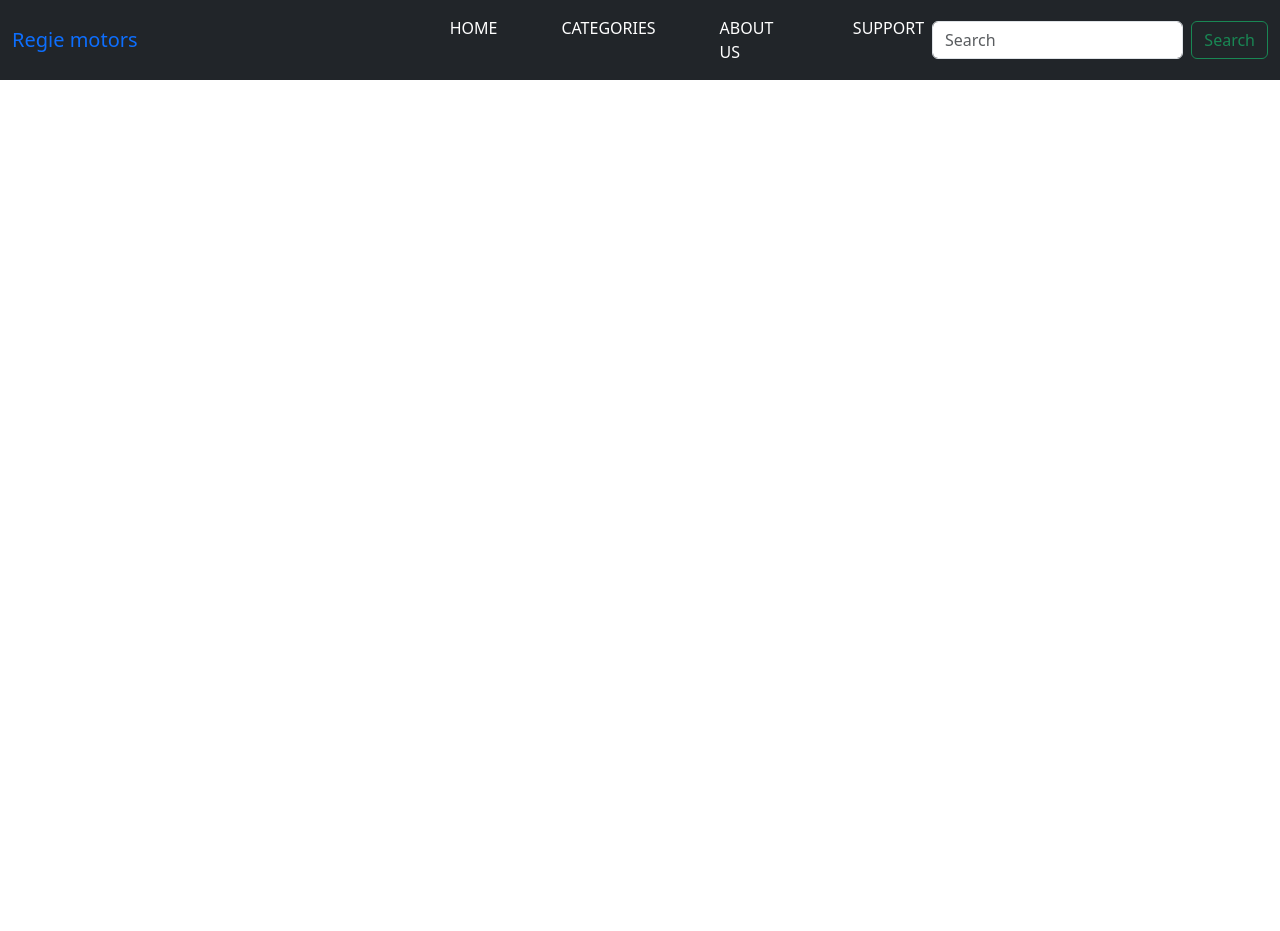
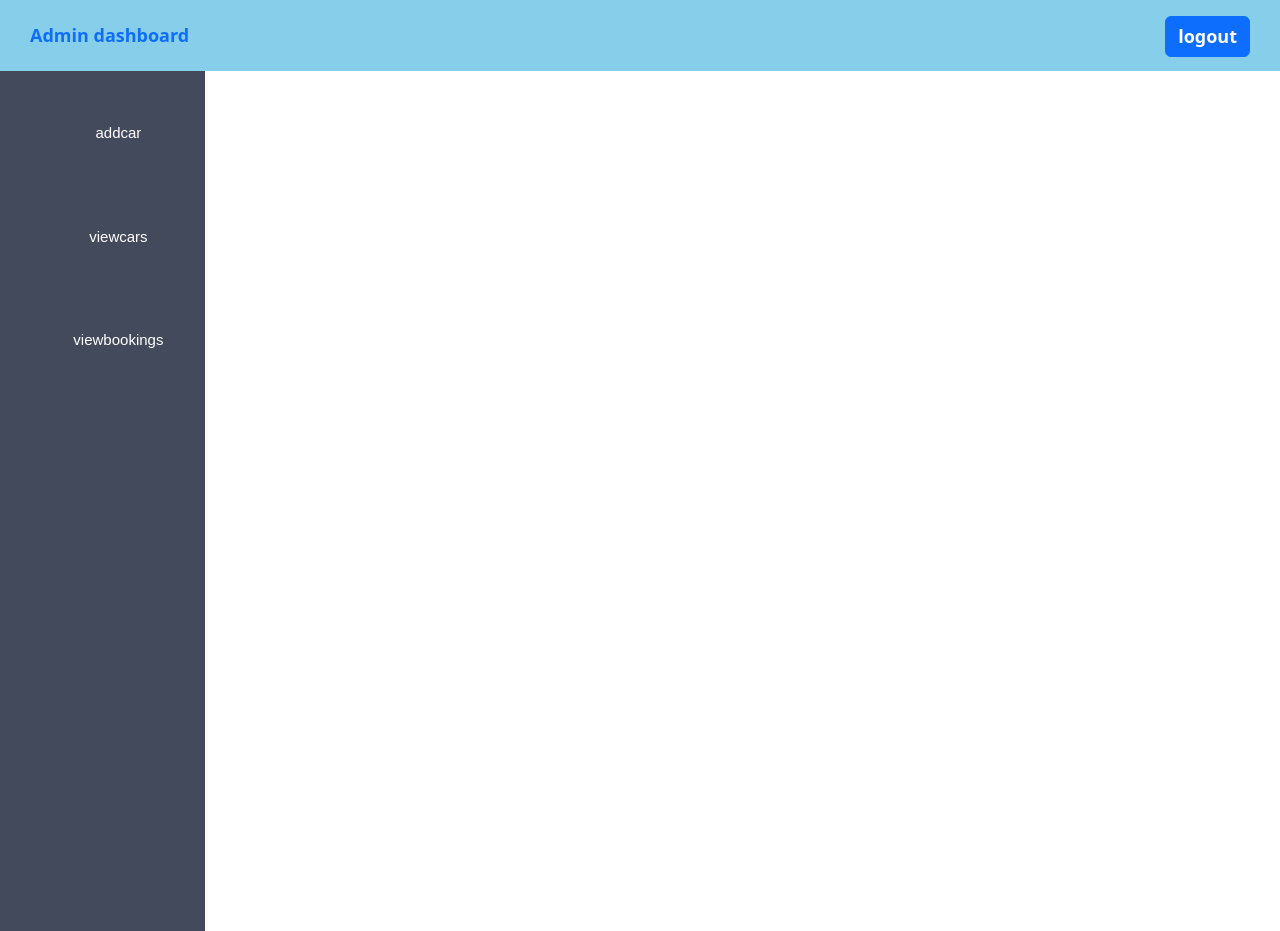
Before and after one commit to Icey-Python/carHIRRE, a PHP site: page /dashboard.php in a window 1280 px wide. Run offline with PHP 8.4, Linux system fonts and the light colour scheme.

Commit message:
i tried creating a dashboard

```diff
--- /dev/null
+++ b/dashboard.css
@@ -0,0 +1,45 @@
+*{
+  padding: 0%;
+  margin: 0%;
+  box-sizing: border-box;
+}
+.header{
+    background-color:skyblue ;
+    line-height: 70px;
+    padding-left:30px;
+
+}
+.header a{
+    text-decoration: none;
+    font-size: large;
+    font-weight: 700;
+}
+.logout{
+   float: right;
+   padding-right: 30px;
+}
+ul {
+    background-color: #424a5b;
+    width: 16%;
+    height: 100%;
+    position: fixed;
+    text-align: center;
+}
+ul li {
+    list-style: none;
+    padding-bottom: 30px;
+    font-size: 15px;
+    padding-top: 50px;
+
+}
+ul li a {
+color: white;
+font-size: bold;
+text-decoration: none;
+font-weight: 400;
+font-family: Arial, Helvetica, sans-serif;
+}
+ul li a:hover{
+    color: skyblue;
+    text-decoration: none;
+}
--- a/dashboard.php
+++ b/dashboard.php
@@ -1,4 +1,41 @@
 <?php
 include'config.php';
-    include'header.php';
+    //include'header.php';
 ?>
+<!doctype html>
+<html lang="en">
+  <head>
+    <meta charset="utf-8">
+    <meta name="viewport" content="width=device-width, initial-scale=1">
+    <title>car rental management system</title>
+    <link href="https://cdn.jsdelivr.net/npm/bootstrap@5.3.0-alpha1/dist/css/bootstrap.min.css" rel="stylesheet" integrity="sha384-GLhlTQ8iRABdZLl6O3oVMWSktQOp6b7In1Zl3/Jr59b6EGGoI1aFkw7cmDA6j6gD" crossorigin="anonymous">
+  <link rel="stylesheet" href="dashboard.css">
+  </head>
+  <body>
+    <header class="header">
+        <a href="#">Admin dashboard</a>
+<div class="logout">
+<a href="logout.php" class="btn btn-primary">logout</a>
+</div>
+    </header>
+ <aside>
+    <ul>
+        <li>
+            <a href="#">addcar</a>
+        </li>
+        <li>
+            <a  href="#">viewcars</a>
+        </li>
+        <li>
+            <a  href="#">viewbookings</a>
+        </li>
+
+    </ul>
+ </aside>
+
+
+
+
+    <script src="https://cdn.jsdelivr.net/npm/bootstrap@5.3.0-alpha1/dist/js/bootstrap.bundle.min.js" integrity="sha384-w76AqPfDkMBDXo30jS1Sgez6pr3x5MlQ1ZAGC+nuZB+EYdgRZgiwxhTBTkF7CXvN" crossorigin="anonymous"></script>
+  </body>
+</html>
--- a/login.php
+++ b/login.php
@@ -14,7 +14,7 @@ if($row["usertype"]=="user" && $num > 0 ){
  $_SESSION['name'] = $name;
    header('location: landingpage.php');
 }
-elseif($row["usertype"]=="admin" && $num > 0 ){
+else if($row["usertype"]=="admin" && $num > 0 ){
   $_SESSION['name'] = $name;
    header('location: dashboard.php');
 }
```
